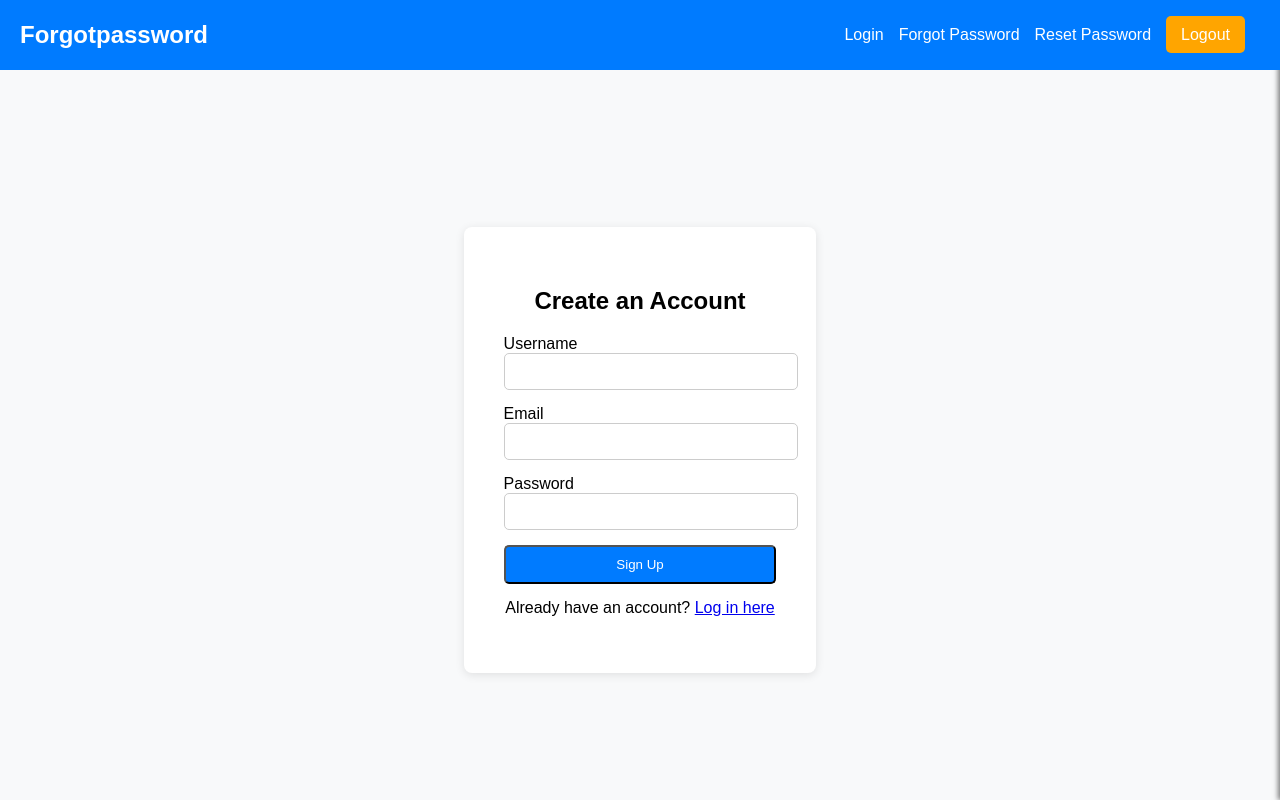
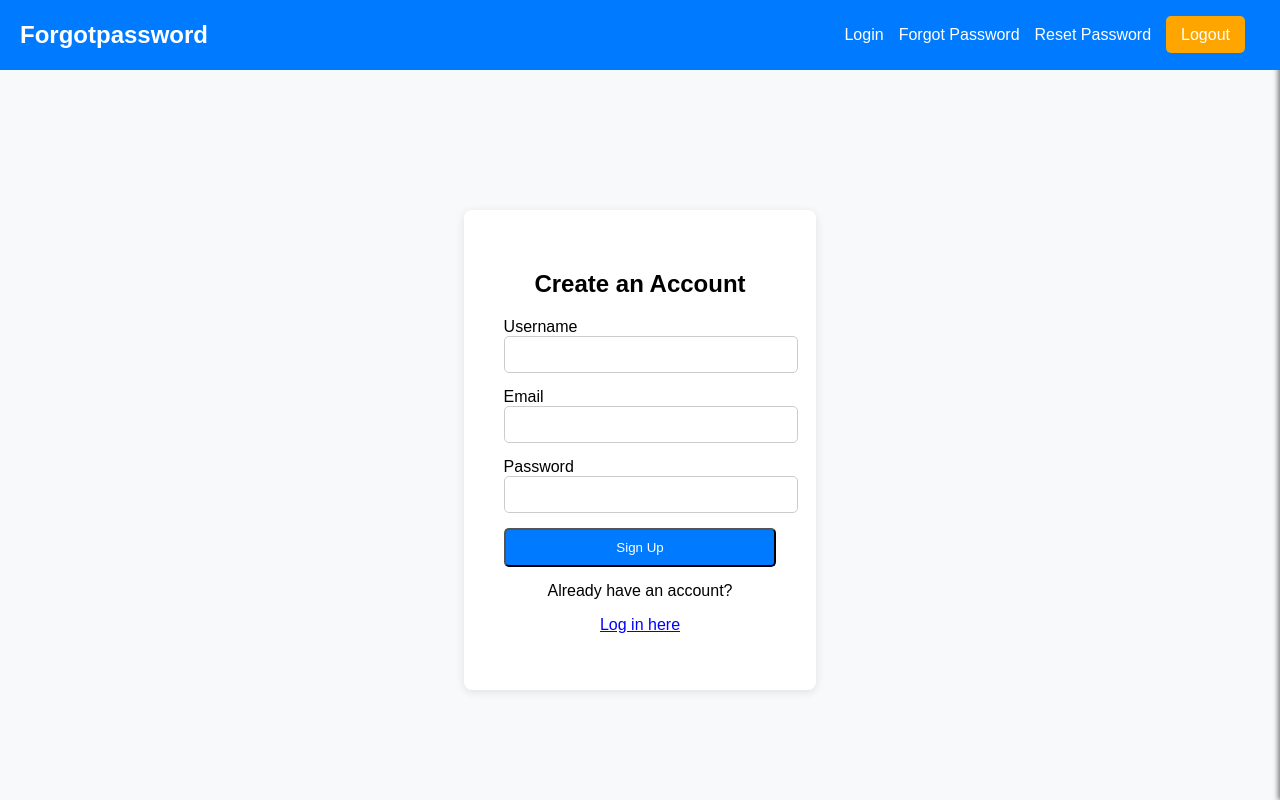
Before and after one commit to ramesh02001/newbulkemailfrontend, a React (Create React App) app: page /signup in a window 1280 px wide. Built offline with nearby package versions, Linux system fonts and the light colour scheme.

Commit message:
Update Signup.js

```diff
--- a/src/components/Signup.js
+++ b/src/components/Signup.js
@@ -141,7 +141,7 @@ const Signup = () => {
 
                 <button type="submit" className="btn btn-primary">Sign Up</button>
                 <p className="signup-footer">
-                    Already have an account? <a href="/login">Log in here</a>
+                    Already have an account?<p className="blue-underline"> Log in here</p>
                 </p>
             </form>
         </div>
```
